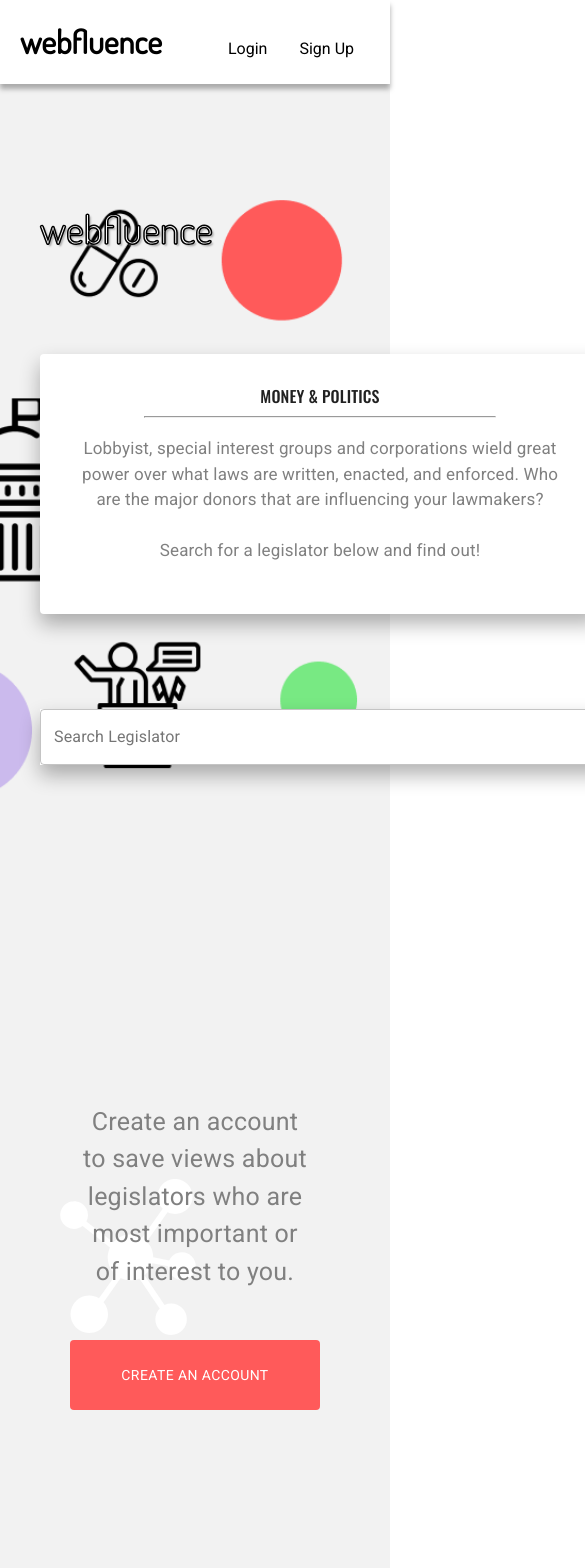
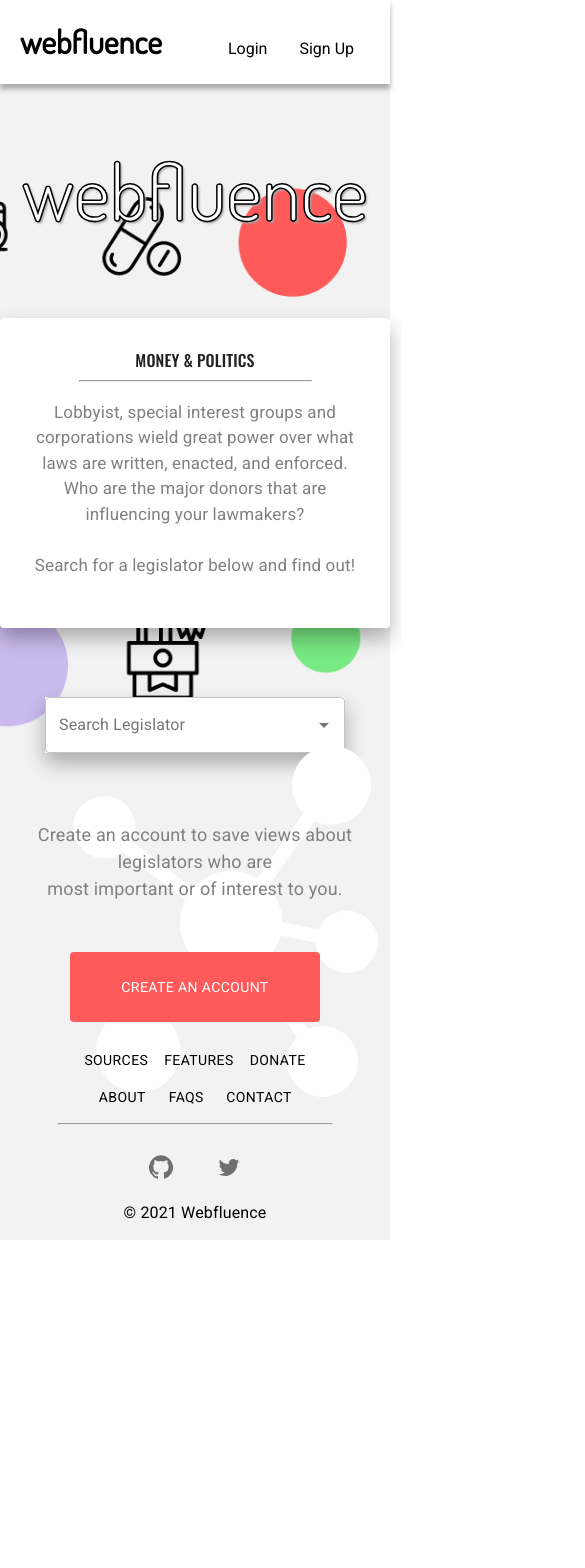
Before and after one commit to webfluence/webfluence, a React app: page /home in a window 390 px wide. Shown: the top 1568 px of the page, 585 px wide, since content can reach past the window. After the commit the page ends 1240 px from the top, so only its background shows below. Built offline with nearby package versions, Linux system fonts and the light colour scheme.

Commit message:
homepage mobile styling

```diff
--- a/client/components/Footer.js
+++ b/client/components/Footer.js
@@ -1,23 +1,32 @@
-import React from "react";
+import React, {useState, useEffect} from "react";
 import { Typography, Button, Grid, Paper, Divider, IconButton } from "@material-ui/core";
 import { connect } from "react-redux";
 import SearchBar from "./SearchBar";
 import GitHubIcon from '@material-ui/icons/GitHub';
 import TwitterIcon from '@material-ui/icons/Twitter';
-// import { makeStyles } from "@material-ui/core/styles";
+import { useBreakpoints } from "./hooks/useBreakpoints";
+
+export default function Footer() {
+
+  const breakpoint = useBreakpoints()
+  const [matchs, setMatchs] = useState(window.matchMedia("(min-width: 768px)").matches)
+
+  useEffect(() => {
+    const handler = (e) => setMatchs( e.matches );
+    window.matchMedia("(min-width: 768px)").addListener(handler);
+  }, []);
 
 
-export default function Footer() {
   return (
     <Grid style={{display: 'flex', flexDirection: 'column', alignItems: 'center', justifyContent: 'center'}}>
-      <Grid style={{display: 'flex', justifyContent: 'space-between', width: '70%', alignItems: "baseline"}}>
-        <Grid style={{display: 'flex', justifyContent: 'flex-start', alignItems: "baseline"}}>
+      <Grid style={matchs ? {display: 'flex', justifyContent: 'space-between', width: '70%', alignItems: "baseline"} : {display: 'flex', flexDirection: 'column', justifyContent: 'center', width: '70%', alignItems: "center"}}>
+        <Grid style={matchs ? {display: 'flex', justifyContent: 'flex-start', alignItems: "baseline"} : {display: 'flex', justifyContent: 'center'}}>
           <Button href="#text-buttons" style={style.button}> Sources </Button>
           <Button href="#text-buttons" style={style.button}>Features</Button>
           <Button href="#text-buttons" style={style.button}>Donate</Button>
         </Grid>
-        <Typography style={style.logo}>webfluence</Typography>
-        <Grid style={{display: 'flex', justifyContent: 'flex-end', alignItems: "baseline"}}>
+        {matchs && (<Typography style={style.logo}>webfluence</Typography>) }
+        <Grid style={matchs ? {display: 'flex', justifyContent: 'flex-end', alignItems: "baseline"} : {display: 'flex', justifyContent: 'center'}}>
           <Button href="#text-buttons" style={style.button}>About</Button>
           <Button href="#text-buttons" style={style.button}>FAQs</Button>
           <Button href="#text-buttons" style={style.button}>Contact</Button>
--- a/client/components/GraphTest.js
+++ b/client/components/GraphTest.js
@@ -204,7 +204,7 @@ export class NetworkGraph extends Component {
   }
 
   redirectToLearn(params, searchData) {
-    console.log(this.state.network.getNodeAt(params.pointer.DOM));
+    console.log('get node at>>>>', this.state.network.getNodeAt(params.pointer.DOM));
   }
 
   neighbourhoodHighlight(params, searchData) {
@@ -352,15 +352,16 @@ export class NetworkGraph extends Component {
     }
   }
 
-  // getNetwork = (data) => {
-  //   this.setState({ network: data });
-  // };
-  // getEdges = (data) => {
-  //   console.log(data);
-  // };
-  // getNodes = (data) => {
-  //   console.log(data);
-  // };
+  getNetwork = (data) => {
+    this.setState({ network: data });
+  };
+  getEdges = (data) => {
+    console.log(data);
+  };
+  getNodes = (data) => {
+    console.log(data);
+  };
+
   render() {
     return (
       <div>
@@ -374,9 +375,9 @@ export class NetworkGraph extends Component {
                 graph={this.state.graph}
                 style={this.state.style}
                 options={options}
-                // getNetwork={this.getNetwork}
-                // getEdges={this.getEdges}
-                // getNodes={this.getNodes}
+                getNetwork={this.getNetwork}
+                getEdges={this.getEdges}
+                getNodes={this.getNodes}
                 events={this.events}
                 vis={(vis) => (this.vis = vis)}
               />
--- a/client/components/Home.js
+++ b/client/components/Home.js
@@ -1,52 +1,43 @@
 import { Typography, Button, Grid, Paper, Divider } from "@material-ui/core";
-import React from "react";
+import React, { useState } from "react";
 import { connect } from "react-redux";
 import SearchBar from "./SearchBar";
 import Footer from "./Footer";
 import { makeStyles } from "@material-ui/core/styles";
-import Lottie from "react-lottie";
 import networkAnimation from "../../public/networkAnimation";
-// import background from '../../public/background.png'
+import { useBreakpoints } from "./hooks/useBreakpoints";
 
+export const Home = (props) => {
 
-const animationOptions = {
-  loop: true,
-  autoplay: true,
-  animationData: networkAnimation,
-  rendererSettings: {
-    preserveAspectRatio: "xMidYMid slice",
-  },
-};
+  const breakpoint = useBreakpoints()
 
-/**
- * COMPONENT
- */
-export const Home = (props) => {
-  // const { username } = props;
   const classes = useStyles();
+
+  console.log(classes.infoBox)
+
   return (
     <Grid className={classes.body}>
-      <Grid className={classes.topSection} style={{display: 'flex', height: '85vh'}}>
+      <Grid className={classes.topSection} style={breakpoint.isTabletFloor ? {padding: 0, justifyContent: "center"} : {padding: 40}}>
         {/* <h3>Welcome, {username}</h3> */}
-        <Grid style={{display: 'flex', flexDirection: 'column', flex: .5, justifyContent: 'space-evenly'}}>
-          <Typography className={classes.logo}>webfluence</Typography>
+        <Grid style={breakpoint.isTabletFloor ? {display: 'flex', flexDirection: 'column', justifyContent: 'space-evenly', alignItems: 'center'} : {display: 'flex', flexDirection: 'column', flex: .5, justifyContent: 'space-evenly'}}>
+          <Typography className={classes.logo} style={breakpoint.isTabletFloor ? {fontSize : '20vw'} : {fontSize : '10vw'}} >webfluence</Typography>
           <Grid>
-          <Paper className={classes.infoBox}>
+          <Paper className={classes.infoBox} width={breakpoint.isTabletFloor ? "300px" : "600px"} >
           <Typography style={{fontSize: '16px', fontFamily: 'Oswald'}}>{"MONEY & POLITICS"}</Typography>
           <hr style={{color: 'black', width: '70%'}}/>
           <Typography style={{fontSize: '17px', marginTop: '10px', textAlign: 'center', color: 'gray'}}>Lobbyist, special interest groups and corporations wield great power over what laws are written, enacted, and enforced. Who are the major donors that are influencing your lawmakers?</Typography>
           <Typography style={{fontSize: '17px', marginBottom: '20px', color: 'gray'}}><br />Search for a legislator below and find out!</Typography>
           </Paper>
           </Grid>
-          <SearchBar width="600px" />
+          <SearchBar width={breakpoint.isTabletFloor ? "300px" : "600px"}/>
         </Grid>
         {/* <Lottie options={animationOptions} width={'45vw'} style={{flex: 1}}/> */}
         <Grid style={{flex: 1}}></Grid>
       </Grid>
       <Grid style={{position: "relative"}}>
-        <Grid className={classes.buttonSection}>
-          <img className={classes.networkImage} src="/network.svg"/>
-          <Typography style={{fontSize: '25px', marginBottom: '50px', textAlign: "center", zIndex: "1", color: "gray"}}>
+        <Grid className={classes.buttonSection} style={breakpoint.isTabletFloor ? {padding: "20px", height: "100%", } : {padding: "80px", height: '70vh'}}>
+          <img className={classes.networkImage} src="/network.svg" style={breakpoint.isTabletFloor ? {width: "90vw"} : {width: "40vw"}}/>
+          <Typography style={{fontSize: `${breakpoint.isTabletFloor ? '18px' : '25px'}`, marginBottom: '50px', textAlign: "center", zIndex: "1", color: "gray"}}>
             Create an account to save views about legislators who are
             <br /> most important or of interest to you.
           </Typography>
@@ -69,10 +60,13 @@ const mapState = (state) => {
 
 const useStyles = makeStyles(() => ({
   topSection: {
-    padding: 40,
     backgroundImage: `url('/background.png')`,
     backgroundPosition: 'right top',
-    backgroundSize: 'cover'
+    backgroundSize: 'cover',
+    display: 'flex',
+    height: '85vh',
+    justifyContent: "center",
+
   },
   body: {
     backgroundColor: "#F2F2F2",
@@ -94,12 +88,10 @@ const useStyles = makeStyles(() => ({
   },
   buttonSection: {
     fontFamily: "Roboto",
-    padding: "80px",
     display: "flex",
     alignItems: "center",
     justifyContent: "center",
     flexDirection: "column",
-    height: '70vh',
   },
   button: {
     fontFamily: "Roboto",
@@ -115,12 +107,11 @@ const useStyles = makeStyles(() => ({
     flexDirection:"column",
     alignItems: "center",
     padding: "30px",
-    width: "500px",
     boxShadow: "rgba(0, 0, 0, 0.3) 0px 10px 20px 0px",
     marginBottom: "20px"
   },
   networkImage: {
-    width: "40vw",
+    zIndex: 0,
     left: "50px",
     position: "absolute",
     filter: "invert(%100)",
--- a/client/components/SearchBar.js
+++ b/client/components/SearchBar.js
@@ -76,5 +76,6 @@ const useStyles = makeStyles(() => ({
   searchBar: {
     backgroundColor: "white",
     boxShadow: "rgba(0, 0, 0, 0.3) 0px 10px 20px 0px",
+    zIndex: 1,
   },
 }));
--- /dev/null
+++ b/client/components/hooks/useBreakpoints.js
@@ -0,0 +1,31 @@
+import { useMediaQuery } from 'react-responsive';
+
+
+export const useBreakpoints = () => {
+    const isMobileSmall = useMediaQuery({ query: '(max-width: 325px)' });
+    const isMobileMid = useMediaQuery({ query: '(max-width: 375px)' });
+    const isMobileFloor = useMediaQuery({ query: '(max-width: 425px)' });
+
+    const isTabletFloor = useMediaQuery({ query: '(max-width: 540px)' });
+    const isTabletMid = useMediaQuery({ query: '(max-width: 768px)' });
+    const isTabletCeil = useMediaQuery({ query: '(max-width: 1024px)' });
+
+    const isLaptopFloor = useMediaQuery({ query: '(max-width: 1025px)' });
+    const isLaptopCeil = useMediaQuery({ query: '(max-width: 1440px)' });
+
+    const isXHDFloor = useMediaQuery({ query: '(max-width: 1441px)' });
+    const isXHDCeil = useMediaQuery({ query: '(max-width: 4096px)' });
+
+    return {
+      isMobileSmall,
+      isMobileMid,
+      isMobileFloor,
+      isTabletFloor,
+      isTabletMid,
+      isTabletCeil,
+      isLaptopFloor,
+      isLaptopCeil,
+      isXHDFloor,
+      isXHDCeil,
+    };
+  };
--- a/package.json
+++ b/package.json
@@ -32,6 +32,7 @@
     "morgan": "^1.9.1",
     "pg": "^8.5.1",
     "react-lottie": "^1.2.3",
+    "react-responsive": "^9.0.0-beta.3",
     "recharts": "^2.1.0",
     "sequelize": "^6.3.5",
     "typescript": "^4.3.5",
```
